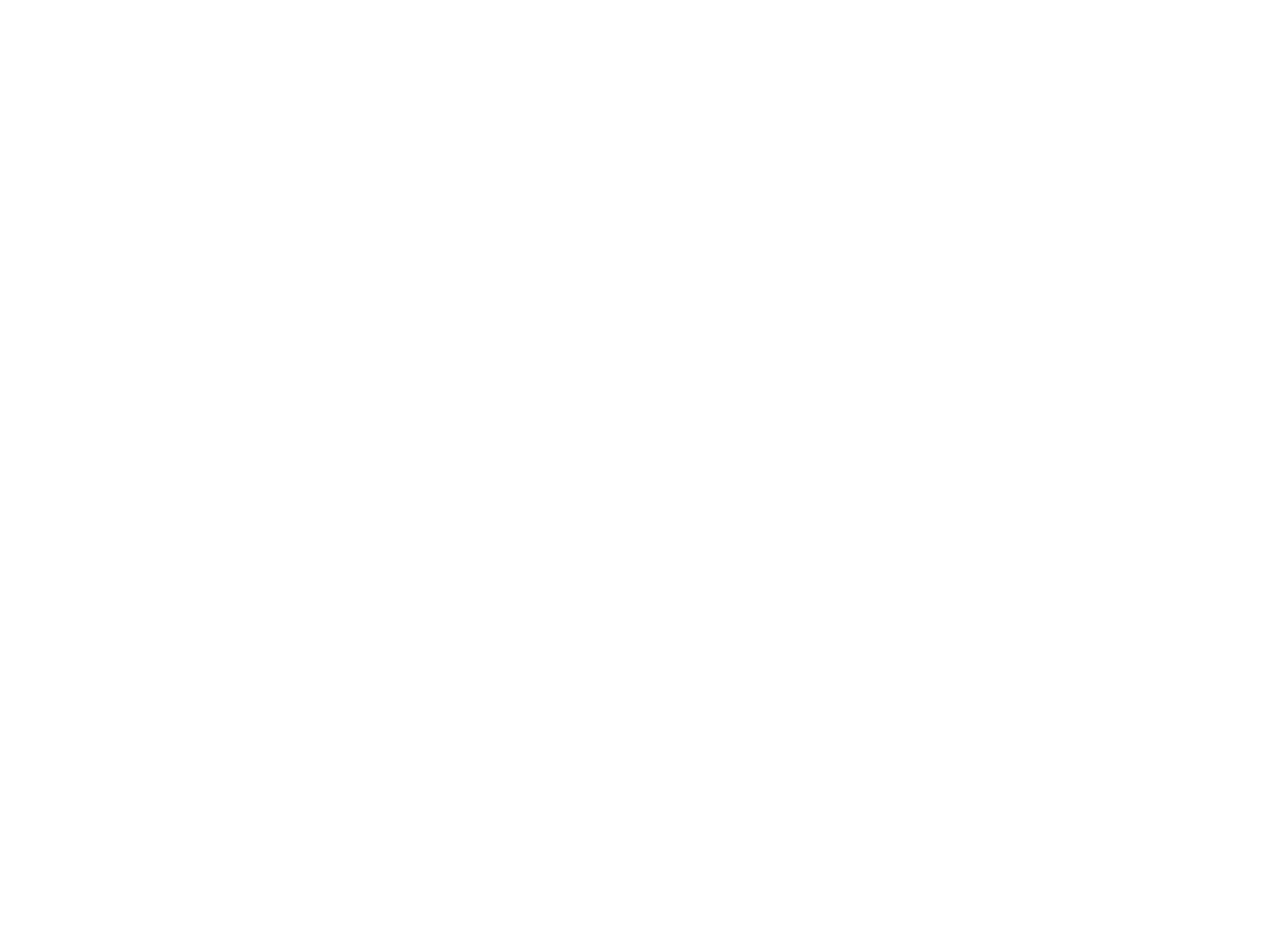
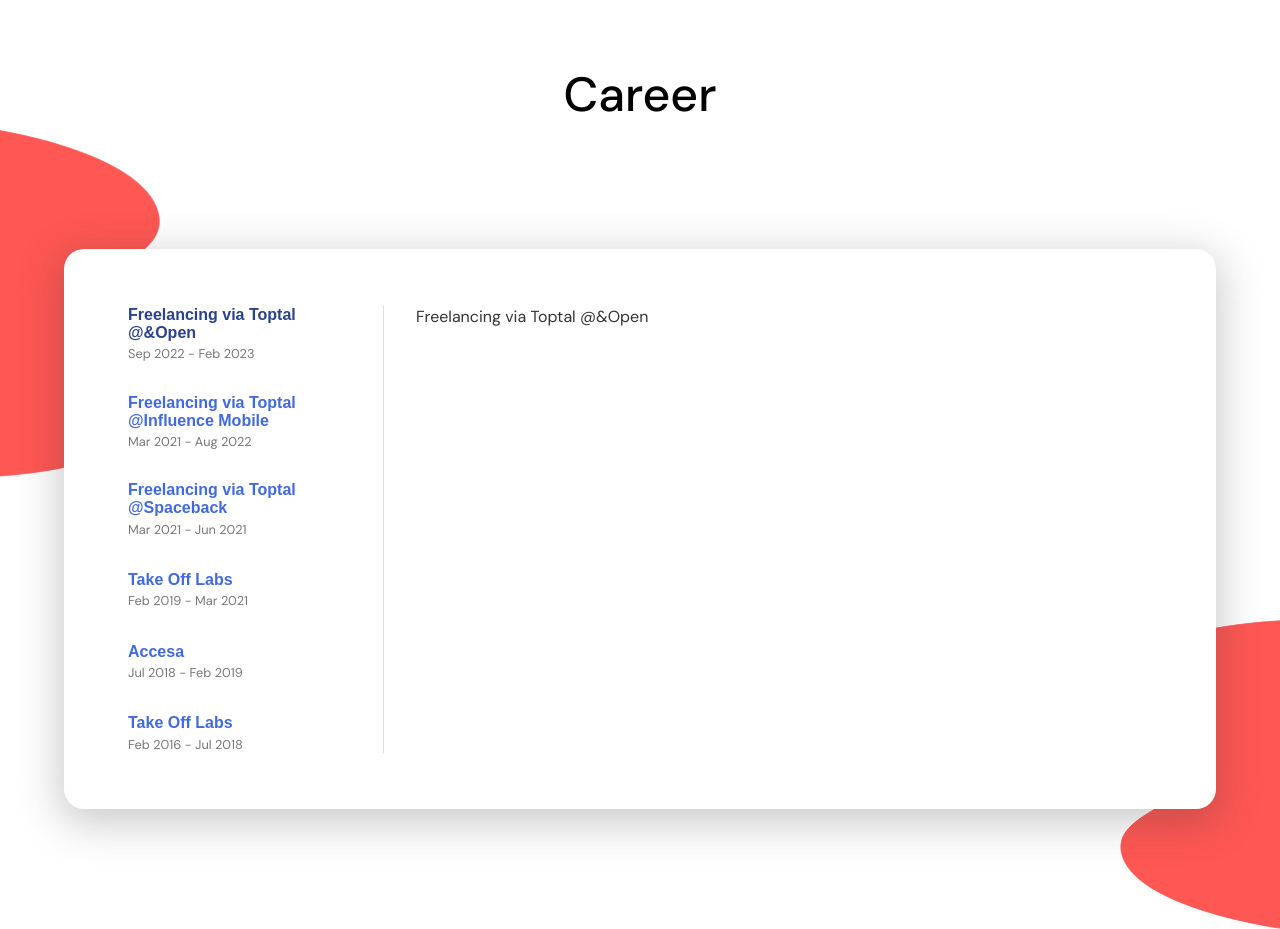
Before and after one commit to butiricristian/personal-website, a Next.js app: page / in a window 1280 px wide. Shown: the part 1700-2629 px from the top of the page. Before the commit the page ends 1700 px from the top, so only its background shows below. Built offline with nearby package versions, Linux system fonts and the light colour scheme.

Commit message:
Add career section

```diff
--- a/components/common/Button.js
+++ b/components/common/Button.js
@@ -1,12 +1,48 @@
-import styles from '../../styles/Button.module.css'
-import clsx from 'clsx'
+import styles from "../../styles/Button.module.css";
+import clsx from "clsx";
 
 export default function Button(props) {
-  const {to="#", style, type='primary', size='md', children} = props
+  const { type="filled" } = props;
+  if (type === "filled") return <ButtonFilled {...props} />;
+  if (type === "text") return <ButtonText {...props} />;
+}
+
+function ButtonFilled(props) {
+  const { to = "#", style, color = "primary", size = "md", children, onClick } = props;
 
   return (
-    <button href={to} style={style} className={clsx(styles.btn, styles[type], styles[size])}>
+    <button
+      href={to}
+      style={style}
+      className={clsx(styles.btn, styles[color], styles[size])}
+      onClick={onClick}
+    >
       {children}
     </button>
-  )
+  );
 }
+
+function ButtonText(props) {
+  const {
+    to = "#",
+    style,
+    color = "primary",
+    size = "md",
+    children,
+    onClick,
+    active,
+  } = props;
+
+  return (
+    <button
+      href={to}
+      style={style}
+      className={clsx(styles.btnText, styles[color], styles[size], {
+        [styles.active]: active,
+      })}
+      onClick={onClick}
+    >
+      {children}
+    </button>
+  );
+}
--- a/components/common/Card.js
+++ b/components/common/Card.js
@@ -1,11 +1,11 @@
-import styles from '../../styles/About.module.css'
+import styles from '../../styles/Card.module.css'
 import clsx from 'clsx'
 
 export default function Card(props) {
-  const {children, height='70vh', width='100%'} = props
+  const {children, height='70vh', width='100%', maxWidth='1200px'} = props
 
   return (
-    <div className={clsx(styles.card)} style={{height, width}} {...props}>
+    <div className={clsx(styles.card)} style={{height, width, maxWidth, ...props.style}}>
       {children}
     </div>
   )
--- /dev/null
+++ b/components/common/Separator.js
@@ -0,0 +1,3 @@
+export default function Separator({ height }) {
+  return <div style={{height}}></div>
+}
--- a/components/sections/AboutSection.js
+++ b/components/sections/AboutSection.js
@@ -9,10 +9,10 @@
 
   return (
     <section id="about" className={styles.container}>
-      <Image src={graphics1} className={styles.graphics1}/>
+      <Image src={graphics1} className={styles.graphics1} alt="graphics"/>
       <Card>
         <Image src={avatar} alt="avatar"/>
-        <h4>About me</h4>
+        <h4 className={styles.cardTitle}>About me</h4>
         <div className={styles.content}>
           <p>{aboutMe}</p>
         </div>
--- /dev/null
+++ b/components/sections/CareerSection.js
@@ -0,0 +1,79 @@
+import styles from "../../styles/Career.module.css";
+import Card from "../common/Card";
+import graphics2 from "../../public/graphics/Graphics 2.svg";
+import graphics3 from "../../public/graphics/Graphics 3.svg";
+import Image from "next/image";
+import Button from "../common/Button";
+import { useState } from "react";
+
+export default function CareerSection() {
+  const [crtIndex, setCrtIndex] = useState(0);
+  const jobs = [
+    {
+      name: "Freelancing via Toptal @&Open",
+      period: "Sep 2022 - Feb 2023",
+      description: "Freelancing via Toptal @&Open",
+    },
+    {
+      name: "Freelancing via Toptal @Influence Mobile",
+      period: "Mar 2021 - Aug 2022",
+      description: "Freelancing via Toptal @Influence Mobile",
+    },
+    {
+      name: "Freelancing via Toptal @Spaceback",
+      period: "Mar 2021 - Jun 2021",
+      description: "Freelancing via Toptal @Spaceback",
+    },
+    {
+      name: "Take Off Labs",
+      period: "Feb 2019 - Mar 2021",
+      description: "Take Off Labs",
+    },
+    {
+      name: "Accesa",
+      period: "Jul 2018 - Feb 2019",
+      description: "Accesa",
+    },
+    {
+      name: "Take Off Labs",
+      period: "Feb 2016 - Jul 2018",
+      description: "Take Off Labs",
+    },
+  ];
+
+  const handleJobChange = (index) => {
+    setCrtIndex(index);
+  };
+
+  const jobMapper = (job, index) => {
+    return (
+      <div key={`job-${index}`}>
+        <Button
+          type="text"
+          style={{ width: "100%", marginBottom: "0.2rem" }}
+          onClick={() => handleJobChange(index)}
+          active={crtIndex === index}
+        >
+          {job.name}
+        </Button>
+        <p className={styles.period}>{job.period}</p>
+      </div>
+    );
+  };
+
+  return (
+    <section id="career" className={styles.container}>
+      <h4 className={styles.sectionTitle}>Career</h4>
+      <div className={styles.container} style={{ padding: "0 4rem" }}>
+        <Image src={graphics2} className={styles.graphics2} alt="graphics"/>
+        <Image src={graphics3} className={styles.graphics3} alt="graphics"/>
+        <Card>
+          <div className={styles.twoColumns}>
+            <div className={styles.leftColumn}>{jobs.map(jobMapper)}</div>
+            <div className={styles.rightColumn}>{jobs[crtIndex].description}</div>
+          </div>
+        </Card>
+      </div>
+    </section>
+  );
+}
--- a/package.json
+++ b/package.json
@@ -11,5 +11,8 @@
     "next": "latest",
     "react": "18.2.0",
     "react-dom": "18.2.0"
+  },
+  "devDependencies": {
+    "@types/react": "^18.0.27"
   }
 }
--- a/pages/index.js
+++ b/pages/index.js
@@ -1,5 +1,7 @@
 import Head from 'next/head'
+import Separator from '../components/common/Separator';
 import AboutSection from '../components/sections/AboutSection';
+import CareerSection from '../components/sections/CareerSection';
 import HomeSection from '../components/sections/HomeSection';
 import styles from '../styles/Home.module.css';
 
@@ -14,6 +16,8 @@
       <main className={styles.container}>
         <HomeSection/>
         <AboutSection/>
+        <Separator height="20vh"/>
+        <CareerSection/>
       </main>
 
       <footer>
--- a/styles/About.module.css
+++ b/styles/About.module.css
@@ -1,15 +1,3 @@
-.card {
-  background: #FFFFFF;
-  box-shadow: 0px 10px 40px 5px rgba(51, 51, 51, 0.25);
-  border-radius: 20px;
-  display: flex;
-  align-items: center;
-  padding: 2rem 4rem;
-  flex-direction: column;
-  z-index: 10;
-  max-width: 1000px;
-}
-
 .container {
   min-height: 100vh;
   padding: 0 2rem;
@@ -36,3 +24,8 @@
   min-width: 100%;
   max-width: none;
 }
+
+.cardTitle {
+  font-weight: 500;
+  color: black;
+}
--- a/styles/Button.module.css
+++ b/styles/Button.module.css
@@ -5,7 +5,7 @@
   font-weight: 400;
 }
 
-.btn:hover {
+.btn:hover, .btnText:hover {
   cursor: pointer;
 }
 
@@ -24,14 +24,37 @@
   background-color: var(--primary-light);
 }
 
-.btn.lg {
+.lg {
   width: 400px;
   height: 70px;
   font-size: 1.5rem;
 }
 
-.btn.md {
+.md {
   width: 150px;
   height: 50px;
   font-size: 1.25rem;
 }
+
+.btnText {
+  background-color: transparent;
+  border: none;
+  text-align: left;
+  padding: 0;
+  margin: 0;
+  font-size: 1rem;
+  height: auto;
+}
+
+.btnText.primary  {
+  color: var(--primary);
+  transition: color 0.3s;
+}
+
+.btnText.primary:hover, .btnText.primary.active {
+  color: var(--primary-dark);
+}
+
+.btnText.primary:disabled {
+  color: var(--primary-light);
+}
--- /dev/null
+++ b/styles/Card.module.css
@@ -0,0 +1,11 @@
+.card {
+  background: #FFFFFF;
+  box-shadow: 0px 10px 40px 5px rgba(51, 51, 51, 0.25);
+  border-radius: 20px;
+  display: flex;
+  align-items: center;
+  justify-content: center;
+  padding: 2rem 4rem;
+  flex-direction: column;
+  z-index: 10;
+}
--- /dev/null
+++ b/styles/Career.module.css
@@ -0,0 +1,78 @@
+.container {
+  min-height: 100vh;
+  display: flex;
+  flex-direction: column;
+  justify-content: center;
+  align-items: center;
+  width: 100%;
+  position: relative;
+}
+
+.graphics2, .graphics3 {
+  position: absolute;
+  z-index: 0;
+  width: 10rem;
+}
+
+.graphics2 {
+  top: 0;
+  left: 0;
+}
+
+.graphics3 {
+  bottom: 0;
+  right: 0;
+}
+
+.sectionTitle {
+  color: black;
+  font-weight: 500;
+  font-size: 3rem;
+}
+
+.twoColumns {
+  display: flex;
+  width: 100%;
+  height: 90%;
+}
+
+.leftColumn {
+  position: relative;
+  width: 25%;
+  height: 100%;
+  display: flex;
+  justify-content: space-between;
+  flex-direction: column;
+  padding-right: 2rem;
+}
+
+
+.leftColumn::after {
+  position: absolute;
+  top: 0;
+  right: 0;
+  content: '';
+  display: block;
+  width: 1px;
+  background-color: var(--ligh-gray);
+  height: 100%;
+}
+
+.rightColumn {
+  width: 75%;
+  padding-left: 2rem;
+  color: #333;
+}
+
+.jobTitle {
+  font-size: 1rem;
+  font-weight: bold;
+  color: #333;
+  margin: 0;
+}
+
+.period {
+  font-size: 0.8rem;
+  font-weight: 400;
+  color: #777;
+}
--- a/styles/globals.css
+++ b/styles/globals.css
@@ -9,6 +9,7 @@
   --tertiary-light: #FEF2C1;
   --tertiary-dark: #9E8939;
   --text-secondary: #4f4f4f;
+  --ligh-gray: #ddd;
 }
 
 html,
@@ -51,7 +52,7 @@
 }
 
 h1 {
-  font-size: 5rem;
+  font-size: 6rem;
   font-weight: bold;
 }
 
```
Also changed, not shown: 1 other file (tests, documents, lock files or other folders).
